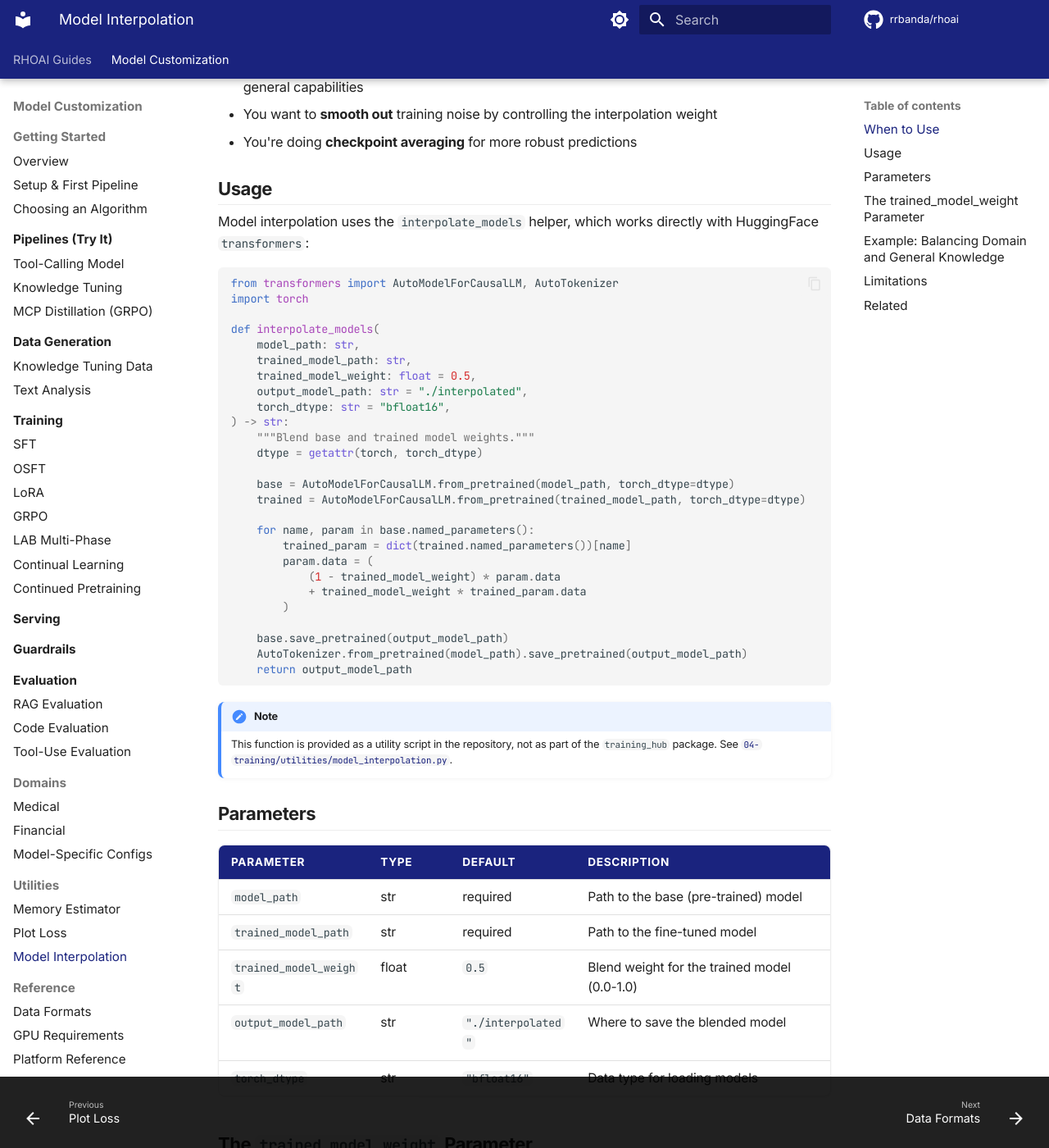
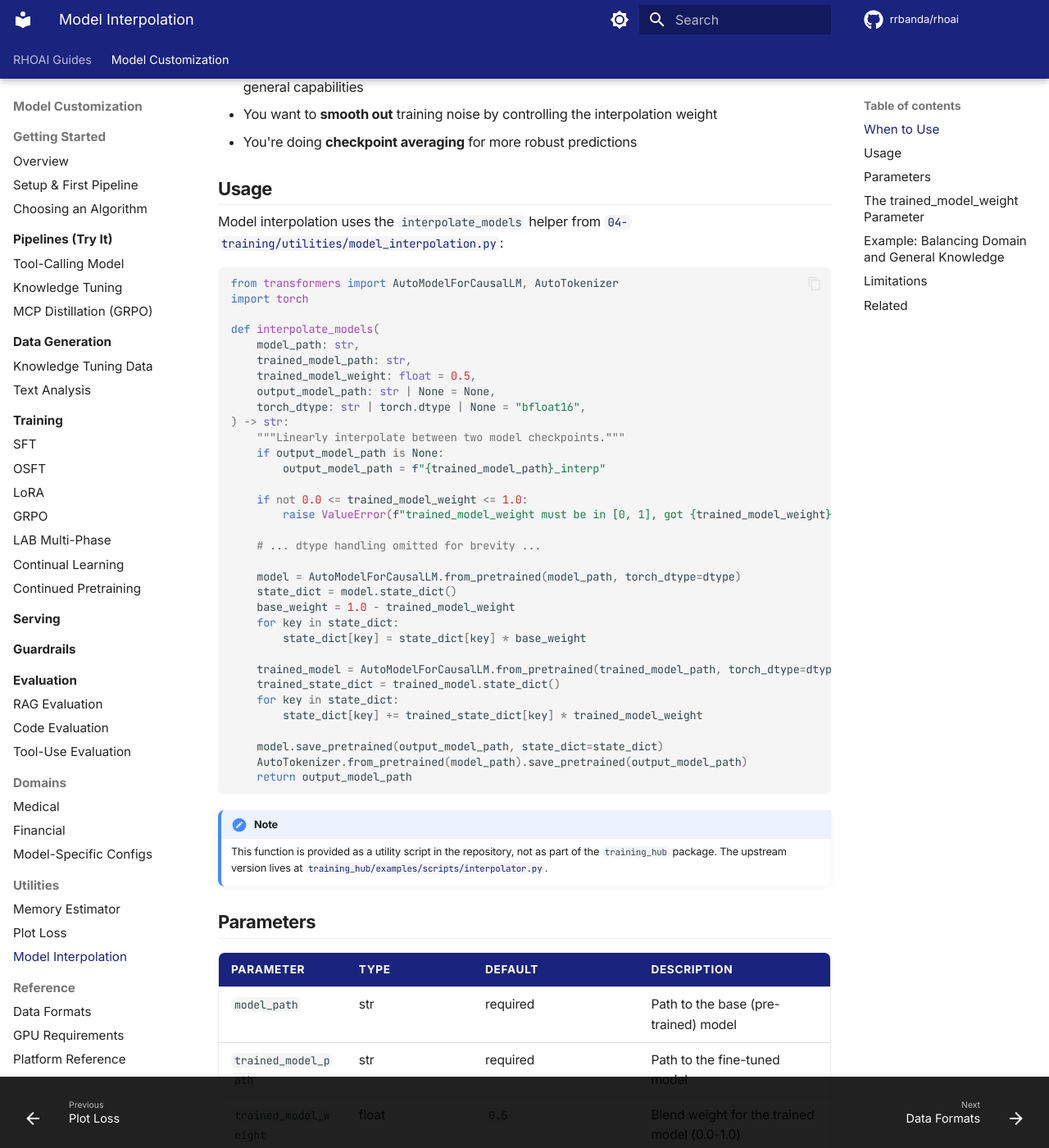
Before and after one commit to rrbanda/rhoai, an MkDocs documentation site: the page built from docs/utilities/model-interpolation.md, in a window 1280 px wide and 1400 px high, scrolled down 238 px. Shown: the whole window at 82% size. Built offline with MkDocs 1.6.1 and Material for MkDocs 9.7.7, drawn with Linux system fonts in a browser that asks for light colours; comment, search, counter and statistics services are not loaded; some of the changed text lies outside the part shown.

Commit message:
fix: align model-interpolation docs with upstream interpolator.py
Wrong output_model_path default ("./interpolated" → None) and
simplified implementation replaced with the actual upstream logic.

````diff
--- a/docs/utilities/model-interpolation.md
+++ b/docs/utilities/model-interpolation.md
@@ -10,7 +10,7 @@ Model interpolation (checkpoint blending) creates a new model by combining the w
 
 ## Usage
 
-Model interpolation uses the `interpolate_models` helper, which works directly with HuggingFace `transformers`:
+Model interpolation uses the `interpolate_models` helper from [`04-training/utilities/model_interpolation.py`](https://github.com/rrbanda/rhoai/blob/main/04-training/utilities/model_interpolation.py):
 
 ```python
 from transformers import AutoModelForCausalLM, AutoTokenizer
@@ -20,29 +20,36 @@ def interpolate_models(
     model_path: str,
     trained_model_path: str,
     trained_model_weight: float = 0.5,
-    output_model_path: str = "./interpolated",
-    torch_dtype: str = "bfloat16",
+    output_model_path: str | None = None,
+    torch_dtype: str | torch.dtype | None = "bfloat16",
 ) -> str:
-    """Blend base and trained model weights."""
-    dtype = getattr(torch, torch_dtype)
+    """Linearly interpolate between two model checkpoints."""
+    if output_model_path is None:
+        output_model_path = f"{trained_model_path}_interp"
 
-    base = AutoModelForCausalLM.from_pretrained(model_path, torch_dtype=dtype)
-    trained = AutoModelForCausalLM.from_pretrained(trained_model_path, torch_dtype=dtype)
+    if not 0.0 <= trained_model_weight <= 1.0:
+        raise ValueError(f"trained_model_weight must be in [0, 1], got {trained_model_weight}")
 
-    for name, param in base.named_parameters():
-        trained_param = dict(trained.named_parameters())[name]
-        param.data = (
-            (1 - trained_model_weight) * param.data
-            + trained_model_weight * trained_param.data
-        )
+    # ... dtype handling omitted for brevity ...
 
-    base.save_pretrained(output_model_path)
+    model = AutoModelForCausalLM.from_pretrained(model_path, torch_dtype=dtype)
+    state_dict = model.state_dict()
+    base_weight = 1.0 - trained_model_weight
+    for key in state_dict:
+        state_dict[key] = state_dict[key] * base_weight
+
+    trained_model = AutoModelForCausalLM.from_pretrained(trained_model_path, torch_dtype=dtype)
+    trained_state_dict = trained_model.state_dict()
+    for key in state_dict:
+        state_dict[key] += trained_state_dict[key] * trained_model_weight
+
+    model.save_pretrained(output_model_path, state_dict=state_dict)
     AutoTokenizer.from_pretrained(model_path).save_pretrained(output_model_path)
     return output_model_path
 ```
 
 !!! note
-    This function is provided as a utility script in the repository, not as part of the `training_hub` package. See [`04-training/utilities/model_interpolation.py`](https://github.com/rrbanda/rhoai/blob/main/04-training/utilities/model_interpolation.py).
+    This function is provided as a utility script in the repository, not as part of the `training_hub` package. The upstream version lives at [`training_hub/examples/scripts/interpolator.py`](https://github.com/Red-Hat-AI-Innovation-Team/training_hub/blob/main/examples/scripts/interpolator.py).
 
 ## Parameters
 
@@ -51,8 +58,8 @@ def interpolate_models(
 | `model_path` | str | required | Path to the base (pre-trained) model |
 | `trained_model_path` | str | required | Path to the fine-tuned model |
 | `trained_model_weight` | float | `0.5` | Blend weight for the trained model (0.0-1.0) |
-| `output_model_path` | str | `"./interpolated"` | Where to save the blended model |
-| `torch_dtype` | str | `"bfloat16"` | Data type for loading models |
+| `output_model_path` | str \| None | `None` → `{trained_model_path}_interp` | Where to save the blended model |
+| `torch_dtype` | str \| torch.dtype \| None | `"bfloat16"` | Data type for loading models |
 
 ## The `trained_model_weight` Parameter
 
````
